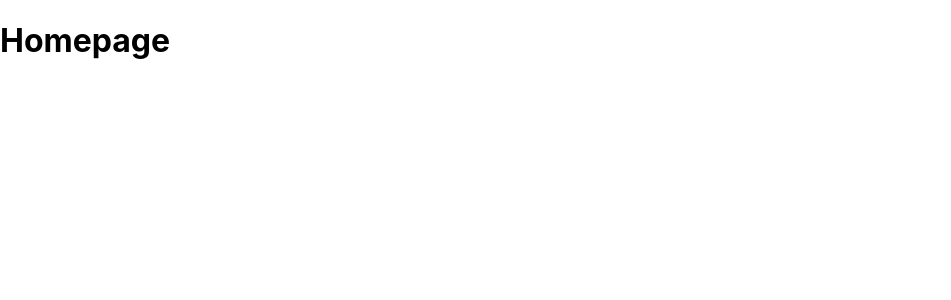
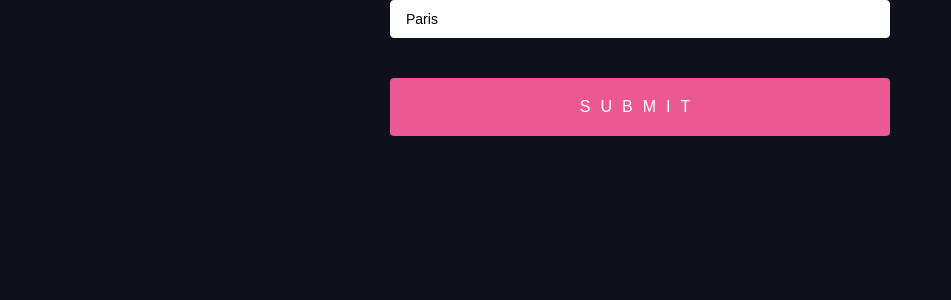
Before and after one commit to EidanU/Beetrip-Meteo-App, a React (Create React App) app: page / in a window 1280 px wide. Shown: the top 300 px of the page, without its empty margins (0-951 px from the left). Built offline with nearby package versions, Linux system fonts and the light colour scheme.

Commit message:
Add : HomePage

```diff
--- a/package.json
+++ b/package.json
@@ -9,6 +9,7 @@
     "axios": "^0.21.1",
     "react": "^17.0.2",
     "react-dom": "^17.0.2",
+    "react-hook-form": "^7.9.0",
     "react-router-dom": "^5.2.0",
     "react-scripts": "4.0.3",
     "web-vitals": "^1.1.2"
--- a/src/pages/HomePage.tsx
+++ b/src/pages/HomePage.tsx
@@ -1,8 +1,36 @@
+import {useState} from 'react';
+import { useForm } from "react-hook-form";
+import {useHistory} from "react-router-dom";
+import getApi from '../commons/services';
+import '../styles/homePage.css';
+
 
 const HomePage: React.FC = ()=> {
+
+const [cityNotFound, setCityNotFound] = useState<Boolean>(false);
+let history: any = useHistory();
+let weather: any;
+const { register, handleSubmit, formState: { errors } } = useForm();
+
+
+const onSubmit = (data: any) =>{
+   try{
+        getApi(data.city).then(weather=>{
+            history.push(`/WeatherPage/${weather.data.name}`);
+        });
+   } catch (error){
+       setCityNotFound(true);
+   }
+};
+
     return(
         <>
-       <h1>Homepage</h1>
+            <form onSubmit={handleSubmit(onSubmit)}>
+                <input defaultValue="Paris" {...register("city")} />
+                    {errors.exampleRequired && <span>This field is required</span>}
+                <input type="submit" />
+                {cityNotFound && <p>Votre ville est introuvable</p>}
+            </form>
         </>
     );
 };
--- /dev/null
+++ b/src/styles/homePage.css
@@ -0,0 +1,128 @@
+body {
+    background: #0e101c;
+    font-family: -apple-system, BlinkMacSystemFont, "Segoe UI", "Roboto", "Oxygen",
+      "Ubuntu", "Cantarell", "Fira Sans", "Droid Sans", "Helvetica Neue",
+      sans-serif;
+  }
+
+  form {
+    max-width: 500px;
+    margin: 0 auto;
+  }
+
+  h1 {
+    font-weight: 100;
+    color: white;
+    text-align: center;
+    padding-bottom: 10px;
+    border-bottom: 1px solid rgb(79, 98, 148);
+  }
+
+  .form {
+    background: #0e101c;
+    max-width: 400px;
+    margin: 0 auto;
+  }
+
+  p {
+    color: #bf1650;
+  }
+
+  p::before {
+    display: inline;
+    content: "⚠ ";
+  }
+
+  input {
+    display: block;
+    box-sizing: border-box;
+    width: 100%;
+    border-radius: 4px;
+    border: 1px solid white;
+    padding: 10px 15px;
+    margin-bottom: 10px;
+    font-size: 14px;
+  }
+
+  label {
+    line-height: 2;
+    text-align: left;
+    display: block;
+    margin-bottom: 13px;
+    margin-top: 20px;
+    color: white;
+    font-size: 14px;
+    font-weight: 200;
+  }
+
+  button[type="submit"],
+  input[type="submit"] {
+    background: #ec5990;
+    color: white;
+    text-transform: uppercase;
+    border: none;
+    margin-top: 40px;
+    padding: 20px;
+    font-size: 16px;
+    font-weight: 100;
+    letter-spacing: 10px;
+  }
+
+  button[type="submit"]:hover,
+  input[type="submit"]:hover {
+    background: #bf1650;
+  }
+
+  button[type="submit"]:active,
+  input[type="button"]:active,
+  input[type="submit"]:active {
+    transition: 0.3s all;
+    transform: translateY(3px);
+    border: 1px solid transparent;
+    opacity: 0.8;
+  }
+
+  input:disabled {
+    opacity: 0.4;
+  }
+
+  input[type="button"]:hover {
+    transition: 0.3s all;
+  }
+
+  button[type="submit"],
+  input[type="button"],
+  input[type="submit"] {
+    -webkit-appearance: none;
+  }
+
+  .App {
+    max-width: 600px;
+    margin: 0 auto;
+  }
+
+  button[type="button"] {
+    display: block;
+    appearance: none;
+    background: #333;
+    color: white;
+    border: none;
+    text-transform: uppercase;
+    padding: 10px 20px;
+    border-radius: 4px;
+  }
+
+  hr {
+    margin-top: 30px;
+  }
+
+  button {
+    display: block;
+    appearance: none;
+    margin-top: 40px;
+    border: 1px solid #333;
+    margin-bottom: 20px;
+    text-transform: uppercase;
+    padding: 10px 20px;
+    border-radius: 4px;
+  }
```
Also changed, not shown: 1 other file (tests, documents, lock files or other folders).
